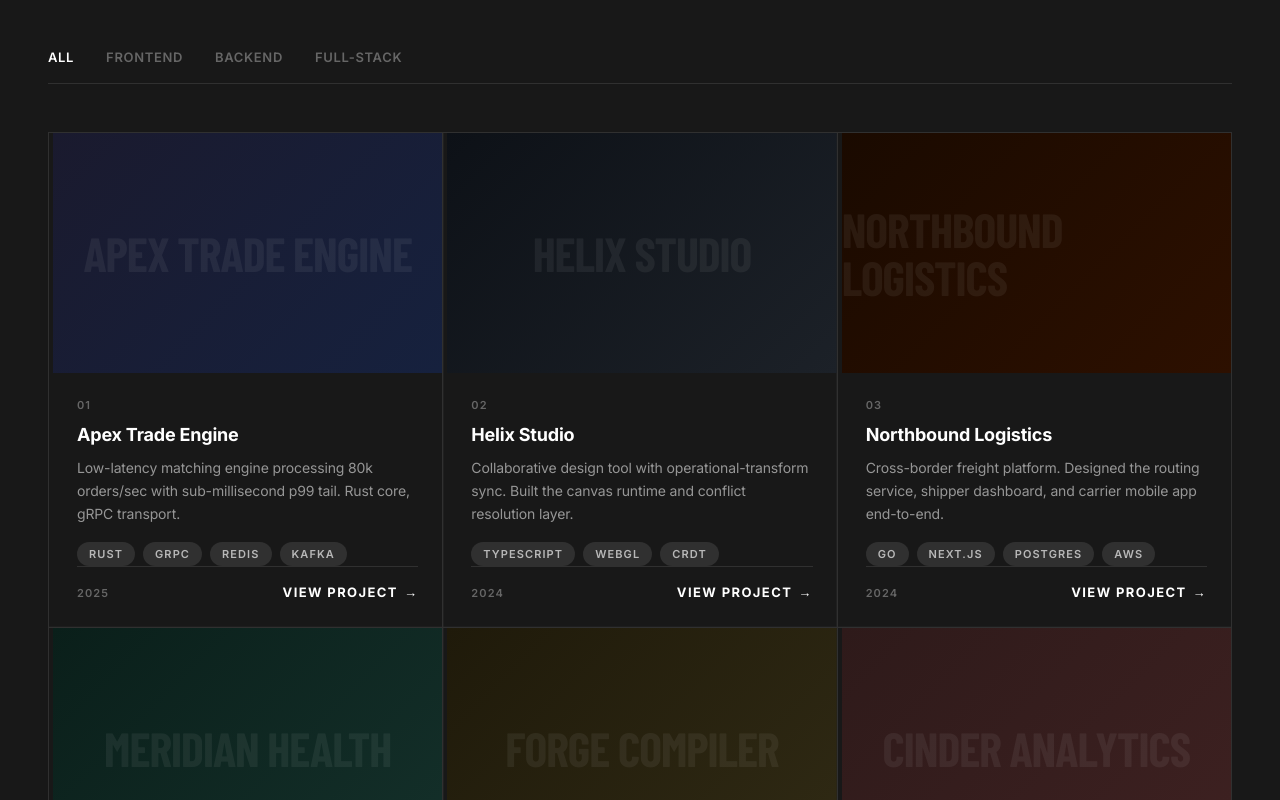
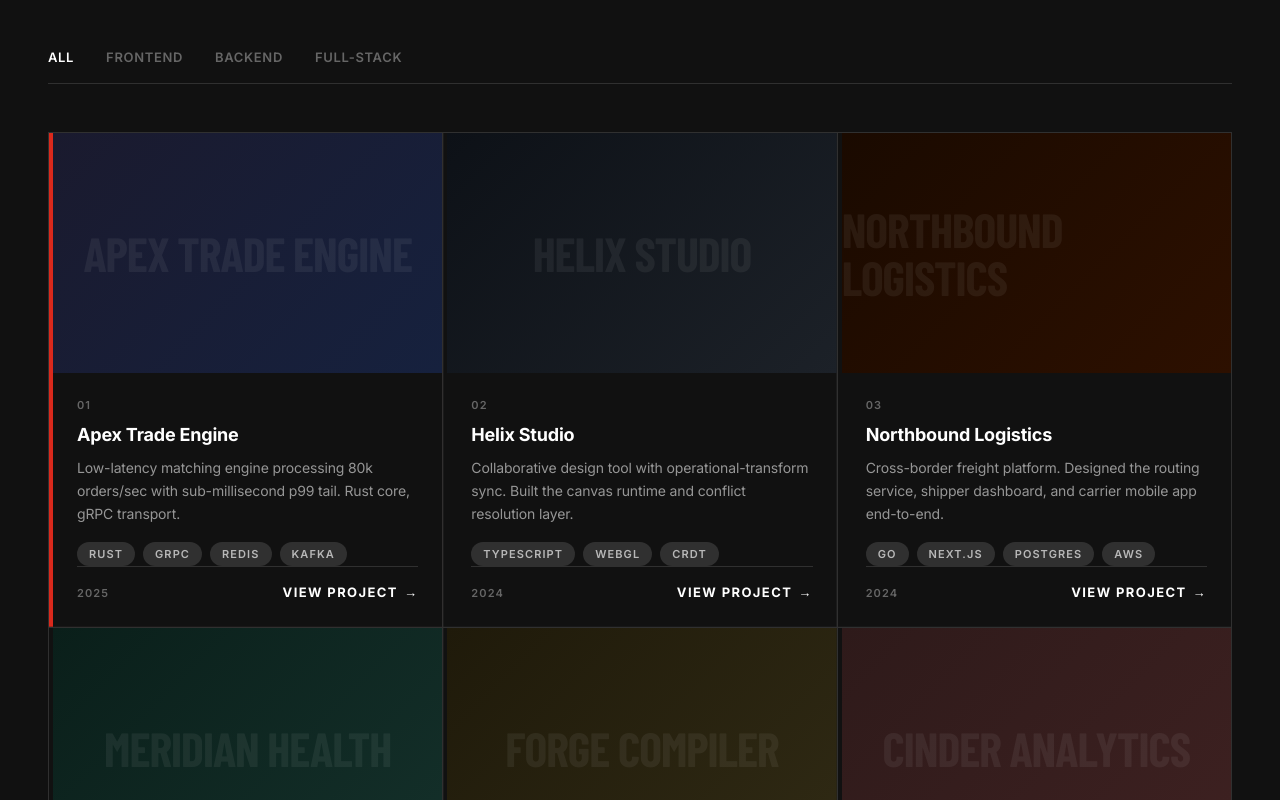
Before and after one commit to vinamra1102/portfolio, a Next.js app: page / in a window 1280 px wide. Shown: the part 1080-1880 px from the top of the page. Built offline with nearby package versions, Linux system fonts and the light colour scheme; a web font is replaced by a local one.

Commit message:
style: projects #111 bg, featured card accent, hover glow, badge color shift on hover

```diff
--- a/components/Projects.tsx
+++ b/components/Projects.tsx
@@ -109,7 +109,7 @@ export default function Projects() {
   }, []);
 
   return (
-    <section id="work" className="py-24" ref={sectionRef}>
+    <section id="work" className="bg-canvas-dark py-24" ref={sectionRef}>
       <div className="mx-auto max-w-7xl px-12 max-md:px-6">
         <header ref={headerRef} className="mb-12 flex flex-col gap-4">
           <div className="text-[11px] font-semibold uppercase tracking-[1.1px] text-muted">
@@ -134,7 +134,7 @@ export default function Projects() {
                 "-mb-px border-b-2 py-4 text-[13px] font-semibold uppercase tracking-[0.65px] transition-colors",
                 filter === tab.value
                   ? "border-primary text-white"
-                  : "border-transparent text-muted hover:text-white"
+                  : "border-transparent text-[#666] hover:text-white"
               )}
               onClick={() => setFilter(tab.value)}
               type="button"
@@ -176,6 +176,7 @@ function ProjectCard({
   useClipReveal: boolean;
 }) {
   const [hovered, setHovered] = useState(false);
+  const isFeatured = p.num === "01";
 
   return (
     <motion.article
@@ -186,12 +187,21 @@ function ProjectCard({
       animate="animate"
       exit="exit"
       custom={index}
-      className="project-card flex flex-col transition-colors duration-[250ms]"
+      className="project-card flex flex-col transition-all duration-[250ms]"
       style={{
-        backgroundColor: hovered ? "#1e1e1e" : "#181818",
-        borderLeft: hovered
+        backgroundColor: hovered ? "#1e1e1e" : "#111111",
+        borderLeft: isFeatured
           ? "4px solid #da291c"
-          : "4px solid transparent",
+          : hovered
+            ? "4px solid #da291c"
+            : "4px solid transparent",
+        boxShadow: isFeatured
+          ? hovered
+            ? "-8px 0 32px rgba(218,41,28,0.12), 0 0 0 1px #303030, -4px 0 20px rgba(218,41,28,0.08)"
+            : "-8px 0 32px rgba(218,41,28,0.12)"
+          : hovered
+            ? "0 0 0 1px #303030, -4px 0 20px rgba(218,41,28,0.08)"
+            : "none",
         clipPath: useClipReveal ? "inset(100% 0 0 0)" : "inset(0% 0 0 0)",
       }}
       data-category={p.category}
@@ -221,7 +231,11 @@ function ProjectCard({
           {p.tech.map((t) => (
             <span
               key={t}
-              className="rounded-full bg-canvas-elevated px-3 py-1 text-[11px] font-semibold uppercase tracking-[1.1px] text-[#b8b8b8]"
+              className="rounded-full px-3 py-1 text-[11px] font-semibold uppercase tracking-[1.1px] transition-colors duration-200"
+              style={{
+                backgroundColor: hovered ? "#3a1a18" : "#303030",
+                color: hovered ? "#da291c" : "#b8b8b8",
+              }}
             >
               {t}
             </span>
```
